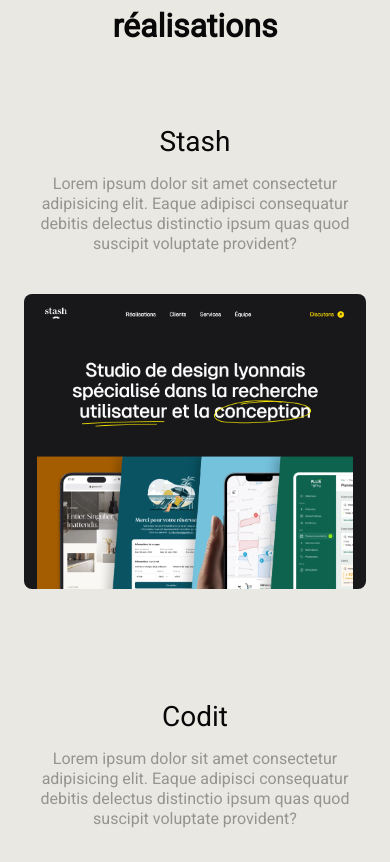
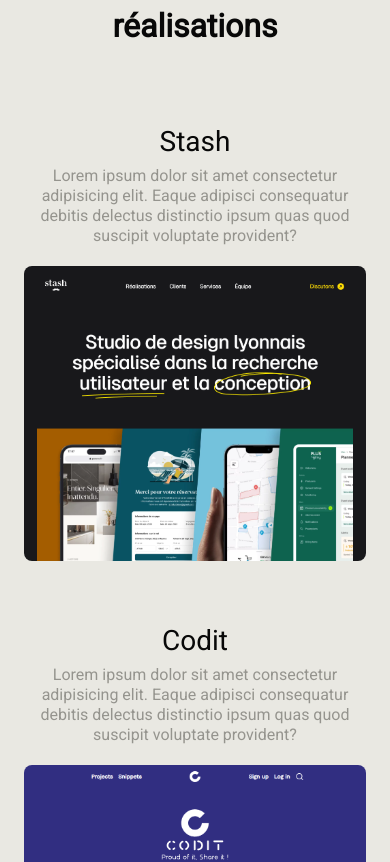
Before and after one commit to SebastienLaurentt/Portfolio-V2, a Next.js app: page / in a window 390 px wide. Shown: the part 1502-2364 px from the top of the page. Built offline with nearby package versions, Linux system fonts and the light colour scheme.

Commit message:
update mb projectCard

```diff
--- a/components/ProjectCard/ProjectCard.tsx
+++ b/components/ProjectCard/ProjectCard.tsx
@@ -21,16 +21,16 @@
 }: ProjectCardProps) => {
 
   const isRowReverse = rowReverse ? "md:flex-row-reverse" : "";
-  const isMarginBottom = marginBottom ? "mb-28 md:mb-36 lg:mb-48" : "";
+  const isMarginBottom = marginBottom ? "mb-16 md:mb-24 lg:mb-32 xl:mb-40" : "";
 
   return (
     <div className={`${isMarginBottom} ${classname}`}>
       <div className={`md:flex ${isRowReverse} md:items-center md:gap-x-12 xl:gap-x-20 w-full`}>
         <div className="text-center md:text-left  md:w-4/5 xl:w-3/5 ">
-          <h3 className="mb-4 ">{projectTitle}</h3>
+          <h3 className="mb-2 md:mb-4 ">{projectTitle}</h3>
           <p className="max-w-[320px] lg:max-w-[300px] mx-auto md:mx-0">{projectDescription}</p>
         </div>
-        <div className="mt-[40px] md:mt-0 ">
+        <div className="mt-[20px] md:mt-0 ">
           <Image src={src} alt={alt} className="rounded-lg" />
         </div>
       </div>
```
